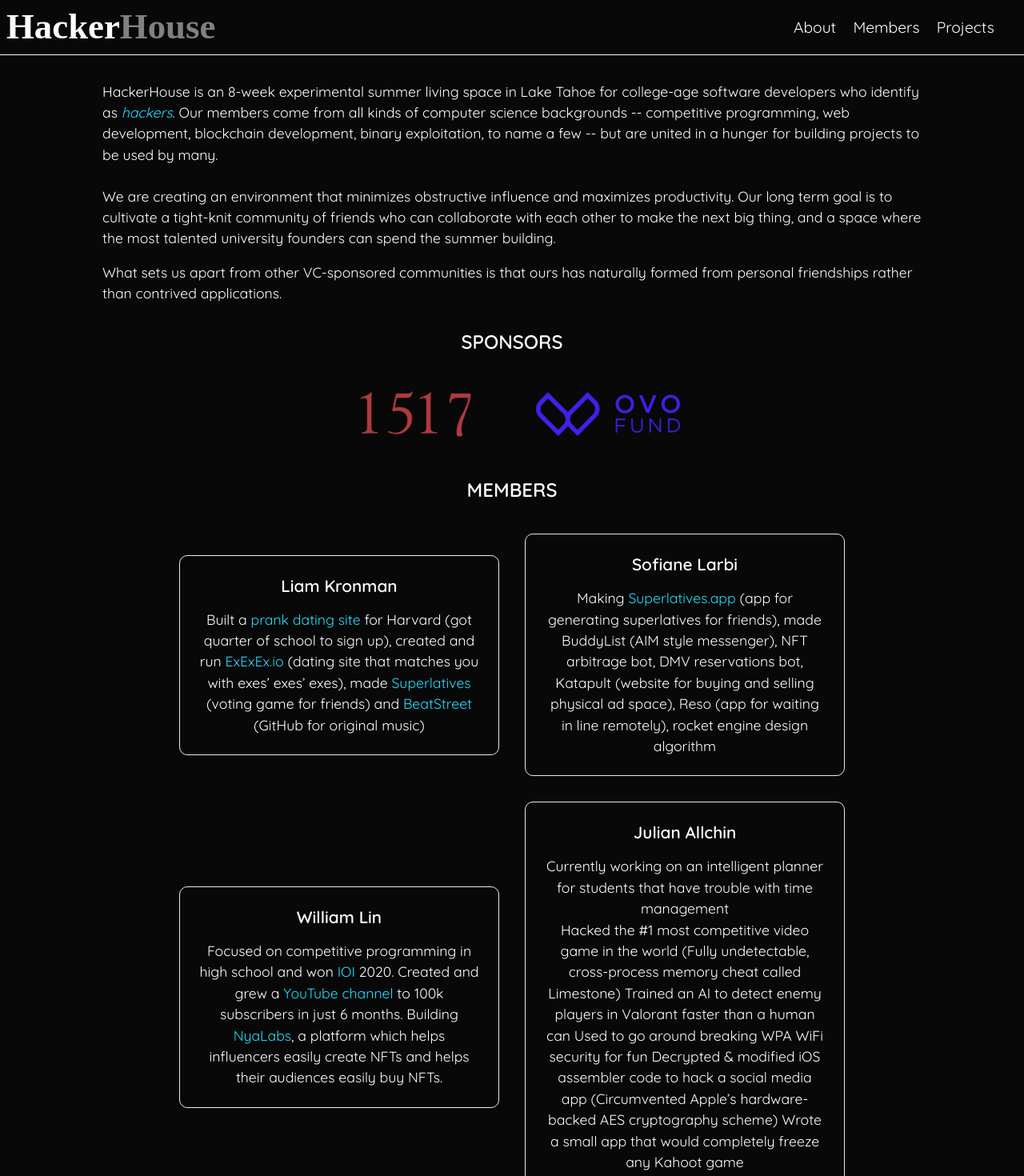
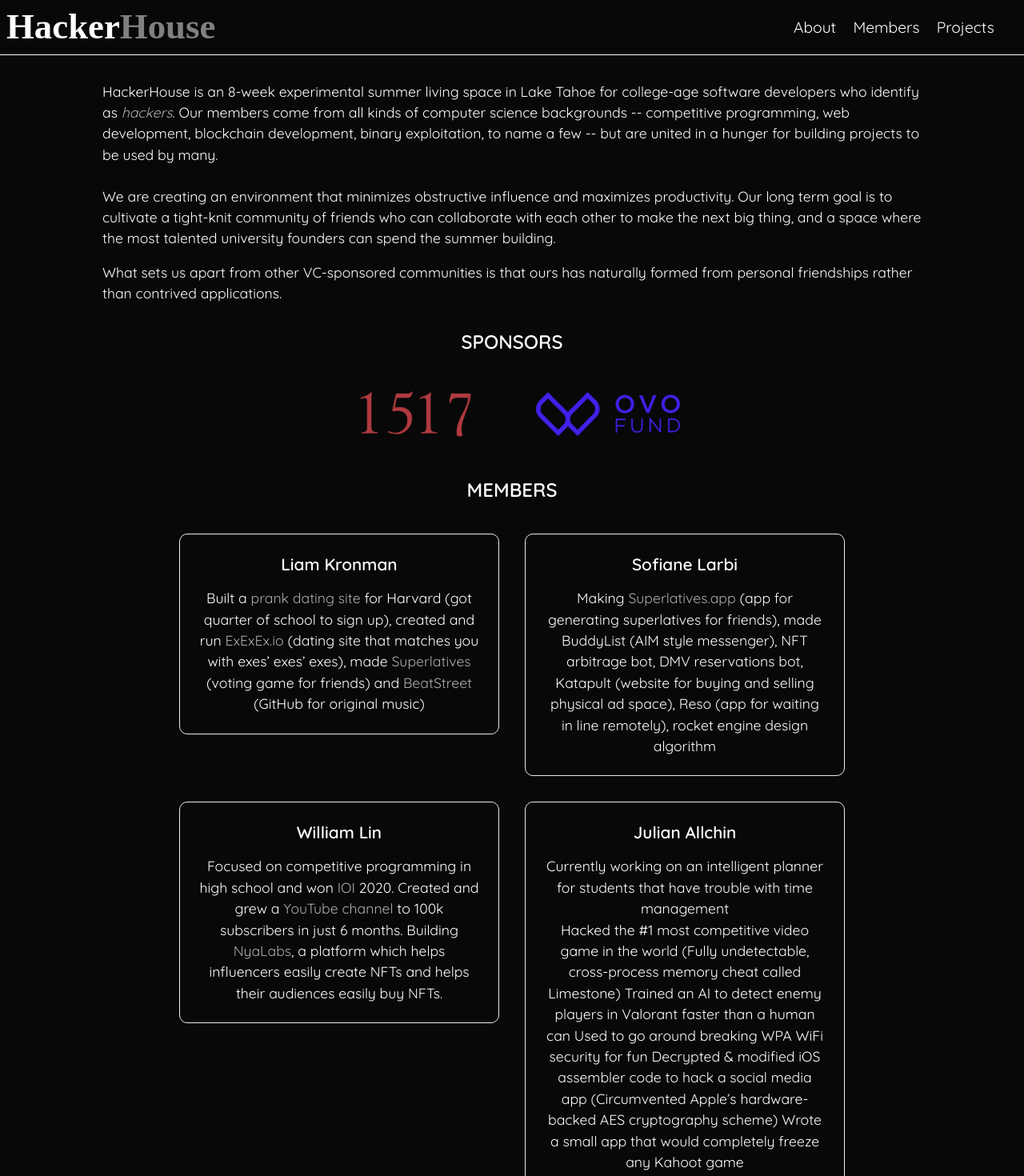
Before and after one commit to liamkronman/hackerhouse-site, a Next.js app in the folder hackerhouse-site/: page / in a window 1280 px wide. Shown: the top 1470 px of the page at 80% size. Built offline with nearby package versions, Linux system fonts and the light colour scheme; a web font is replaced by a local one.

Commit message:
link colors

```diff
--- a/hackerhouse-site/styles/Home.module.css
+++ b/hackerhouse-site/styles/Home.module.css
@@ -53,7 +53,8 @@
 .rightTopNav a:hover,
 .rightTopNav a:focus,
 .rightTopNav a:active {
-  color: #0070f3;
+  /* color: #0070f3; */
+  color: #acacac;
   font-weight: 600;
 }
 
@@ -79,8 +80,15 @@
 }
 
 .hackers {
-  color: #21defb;
+  /* color: #21defb; */
+  color: #acacac;
   font-style: italic;
+}
+
+.hackers:hover,
+.hackers:focus,
+.hackers:active {
+  font-weight: 600;
 }
 
 .header {
@@ -103,12 +111,19 @@
 }
 
 .generalLink {
-  color: #21defb;
+  /* color: #21defb; */
+  color: #acacac;
+}
+
+.generalLink:hover,
+.generalLink:focus,
+.generalLink:active {
+  font-weight: 600;
 }
 
 .grid {
   display: flex;
-  align-items: center;
+  align-items: flex-start;
   justify-content: center;
   flex-wrap: wrap;
   max-width: 900px;
@@ -124,6 +139,7 @@
   border-radius: 10px;
   transition: color 0.15s ease, border-color 0.15s ease;
   max-width: 400px;
+  flex: 1 auto;
 }
 .card h2 {
   margin: 0 0 1rem 0;
```
